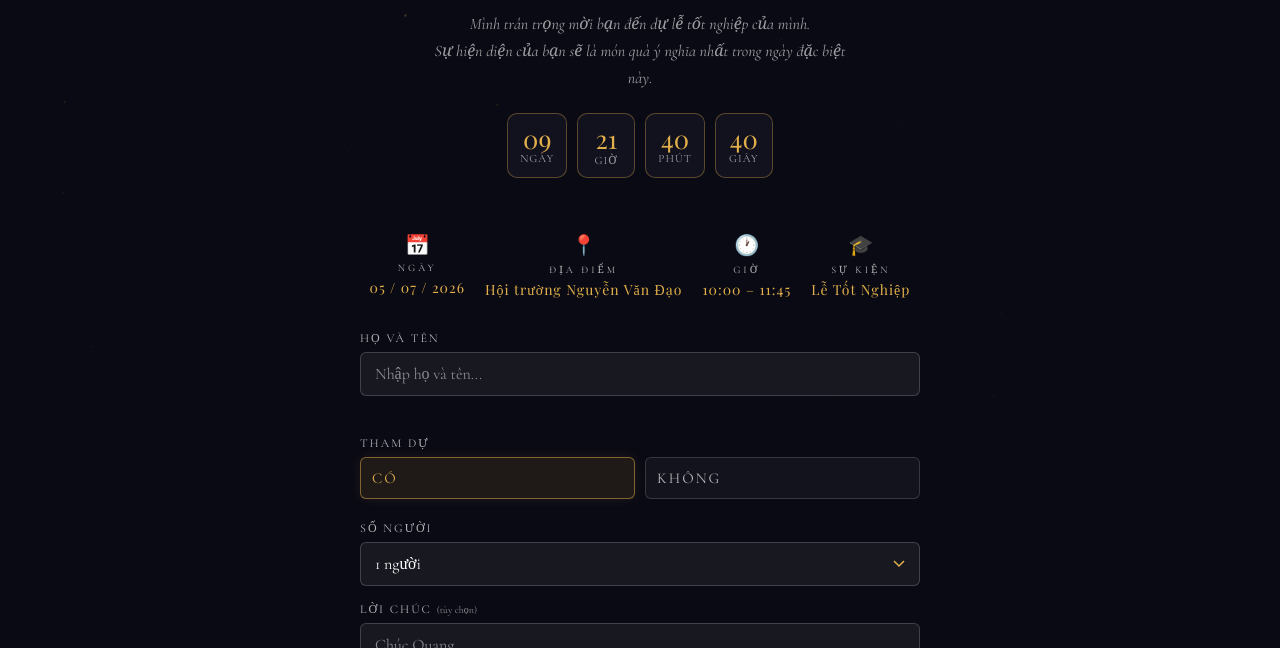
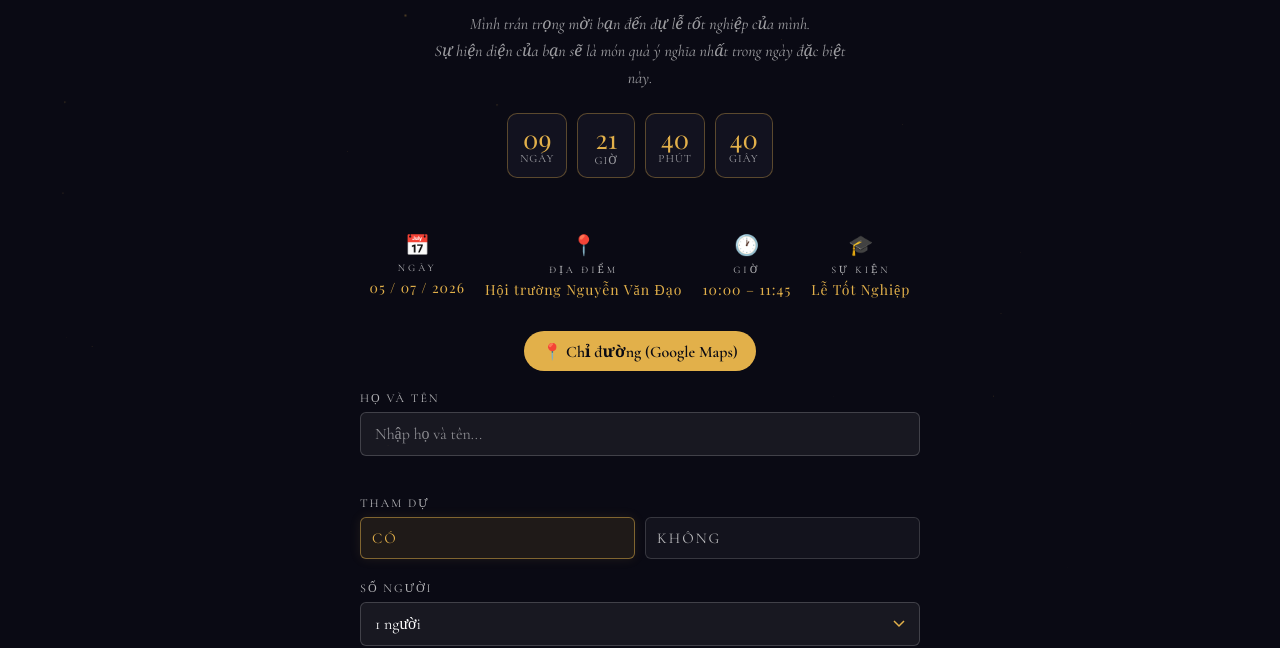
Before and after one commit to t1qnq/graduation-invitation-quang, a plain HTML site: page index.html in a window 1280 px wide. Both pictures are taken after a click on the button "Mở thiệp mời". Shown: the part 152-800 px from the top of the page. Drawn offline with nearby package versions, Linux system fonts and the light colour scheme; a web font is replaced by a local one.

Commit message:
feat: directions button (Google Maps search link)
Co-Authored-By: Claude Opus 4.8 <noreply@anthropic.com>

```diff
--- a/index.html
+++ b/index.html
@@ -100,6 +100,11 @@
         </div>
       </div>
 
+      <!-- Directions -->
+      <a class="inv-directions" id="directions-link"
+        href="https://www.google.com/maps/search/?api=1&query=H%E1%BB%99i%20tr%C6%B0%E1%BB%9Dng%20Nguy%E1%BB%85n%20V%C4%83n%20%C4%90%E1%BA%A1o%20VNU"
+        target="_blank" rel="noopener">📍 Chỉ đường (Google Maps)</a>
+
       <!-- RSVP Form -->
       <form id="rsvp-form" novalidate style="text-align:left">
         <!-- Honeypot anti-spam -->
--- a/style.css
+++ b/style.css
@@ -857,3 +857,27 @@
       30% { opacity: 1; transform: scale(1) translateY(-8px) }
       100% { opacity: 0; transform: scale(.6) translateY(-26px) }
     }
+
+    /* ============================================================
+    DIRECTIONS
+    ============================================================ */
+    .inv-directions {
+      display: inline-block;
+      margin: 0 0 20px;
+      padding: 9px 18px;
+      border-radius: 24px;
+      background: #e2b04a;
+      color: #0a0a14;
+      font-weight: 600;
+      text-decoration: none;
+      transition: background .2s ease
+    }
+
+    .inv-directions:hover {
+      background: #f0d078
+    }
+
+    .inv-directions:focus-visible {
+      outline: 2px solid #fff;
+      outline-offset: 2px
+    }
```
Also changed, not shown: 1 other file.
